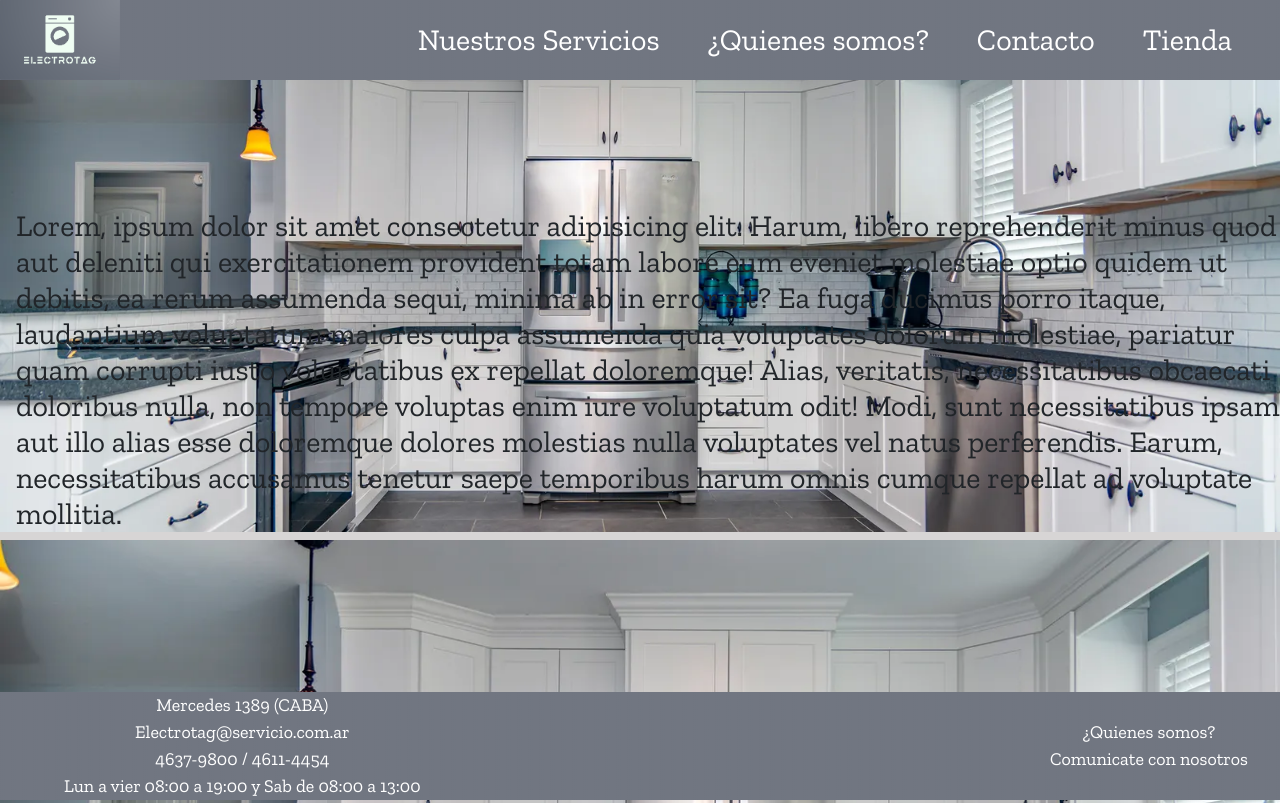
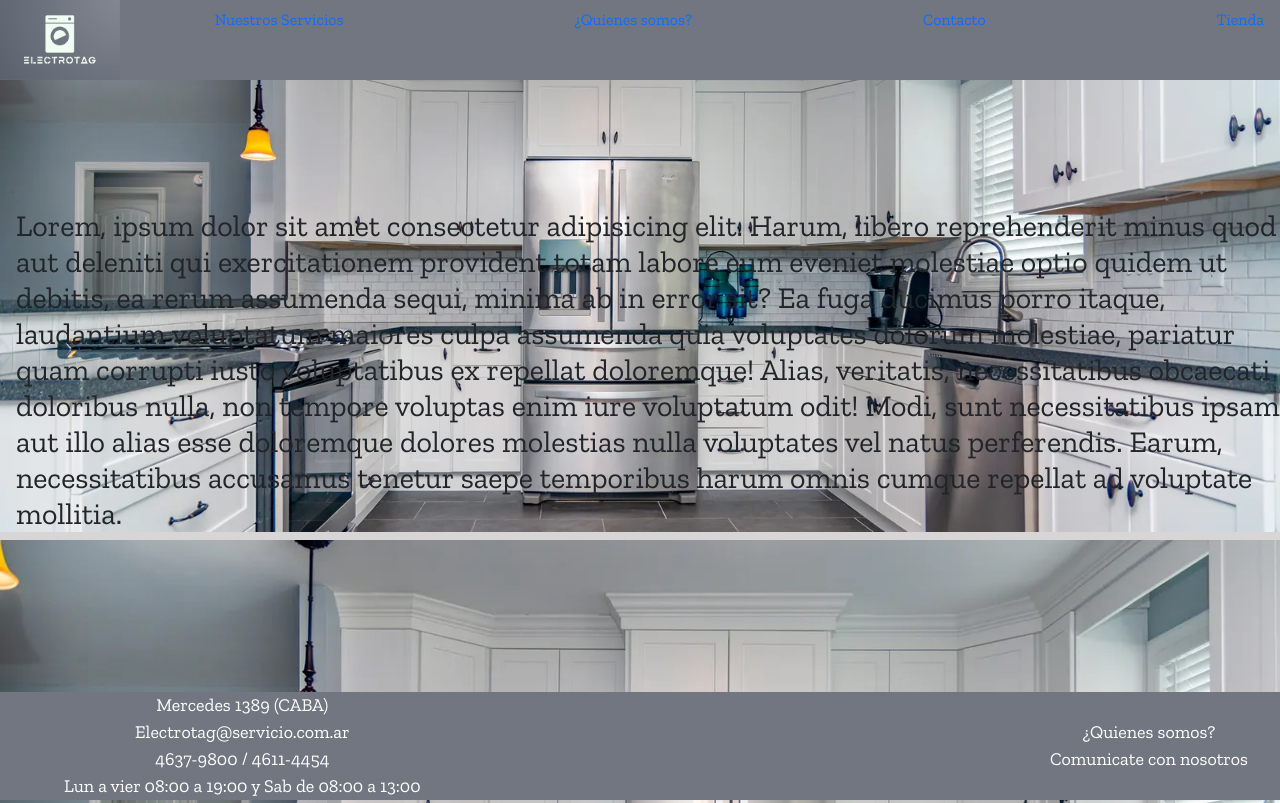
Before and after one commit to moreira94/Electrotag, a plain HTML site: page index.html in a window 1280 px wide. Shown: the top 803 px of the page. Drawn offline with nearby package versions, Linux system fonts and the light colour scheme.

Commit message:
puse navbar con bootstrap en index

```diff
--- a/Css/style.css
+++ b/Css/style.css
@@ -6,6 +6,10 @@
 }
 
 /* estilo de navbar */
+.nav {
+    display: flex;
+    justify-content: space-between;
+}
 
 nav {
     background-image: url(../images/colornav.png);
--- a/index.html
+++ b/index.html
@@ -21,15 +21,13 @@
 <body>
     <!--Este es el menú de navegación-->
     <header>
-        <nav class="nav-ppal">
+        <nav class="nav">
             <a href="index.html"><img width="120px" height="80px" src="images/logo.png" alt=""></a>
-            <ul class="nav-enlaces">
-                <li><a href="pages/nuestrosservicios.html">Nuestros Servicios</a></li>
-                <li><a href="pages/quienessomos.html">¿Quienes somos?</a></li>
-                <li><a href="pages/contacto.html">Contacto</a></li>
-                <li><a href="pages/tienda.html">Tienda</a></li>
-            </ul>
-        </nav>
+            <a class="nav-link" href="pages/nuestrosservicios.html">Nuestros Servicios</a>
+            <a class="nav-link" href="pages/quienessomos.html">¿Quienes somos?</a>
+            <a class="nav-link" href="pages/contacto.html">Contacto</a>
+            <a class="nav-link" href="pages/tienda.html">Tienda</a>
+          </nav>
     </header>
 
     <main>
```
